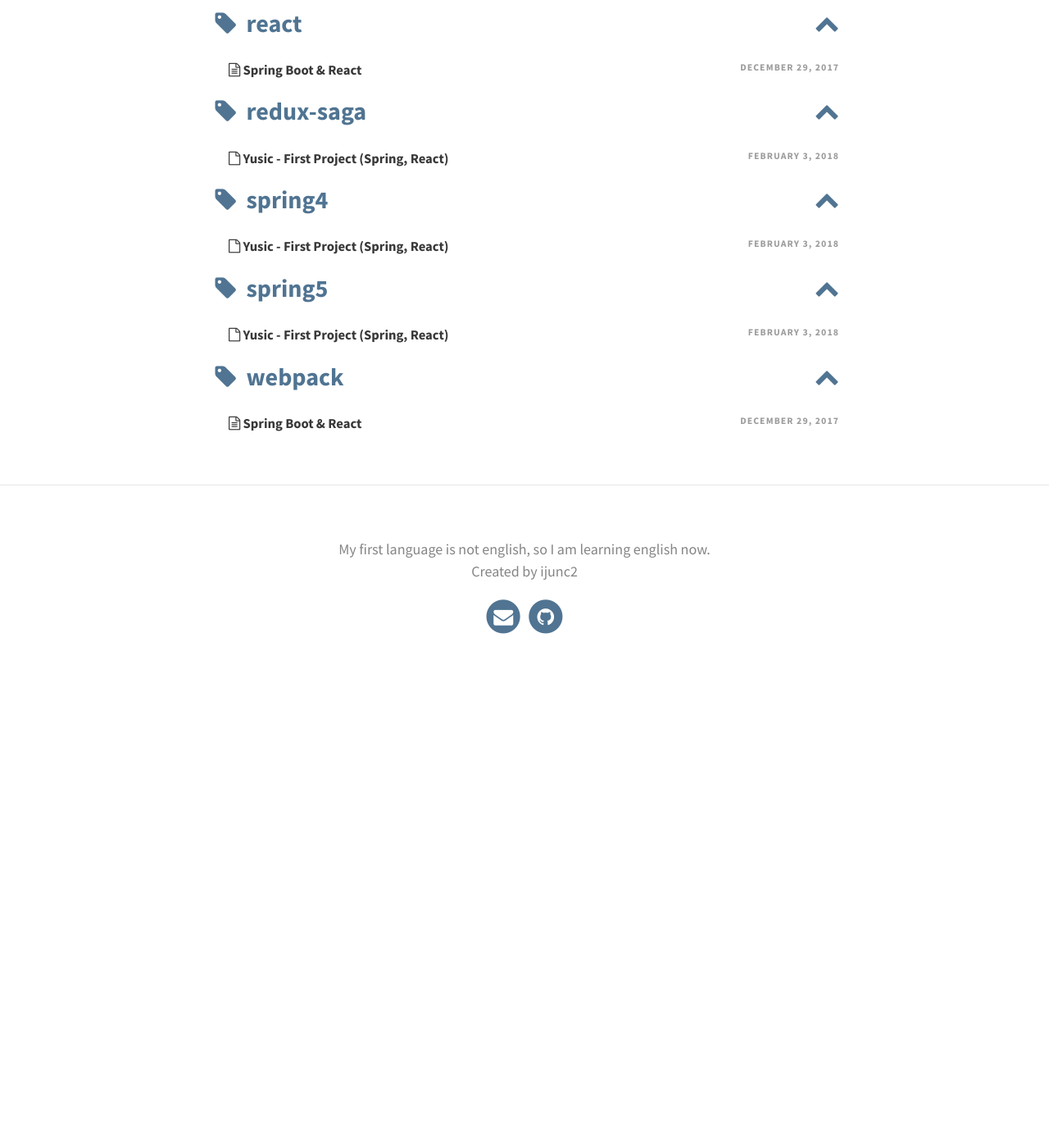
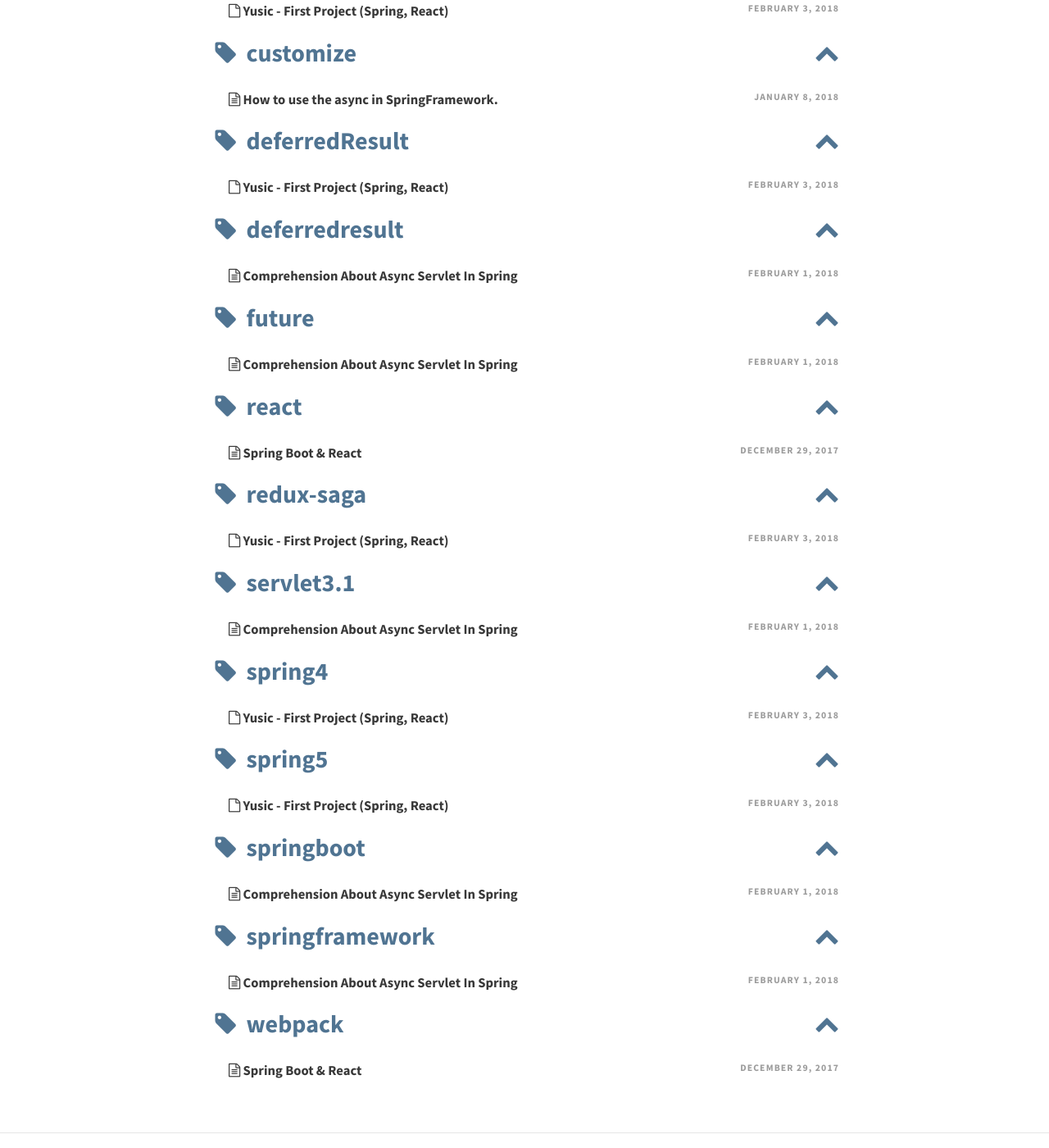
Before and after one commit to ijunc2/ijunc2.github.com, a Jekyll site: the page built from pages/tags.html, in a window 1280 px wide and 1400 px high, scrolled down 4152 px. Shown: the whole window at 82% size. Built offline with Jekyll 4.4.1, drawn with Linux system fonts in a browser that asks for light colours; before the commit the page ends 5010 px from its top, so only the background shows below that; part of the change alters nothing that is shown; some of the changed text lies outside the part shown.

Commit message:
update the sixths posting

```diff
--- /dev/null
+++ b/_posts/2018-02-01-seventh.md
@@ -0,0 +1,24 @@
+---
+layout: post
+title: Comprehension About Async Servlet In Spring
+comment: true
+tags: [Servlet3, servlet3.1, springboot, springframework, callable, deferredresult, future]
+sitemap :
+  changefreq : Monthly
+  priority : 1.0
+---
+
+*When* we built a back-end server using Java in the past, threads have been essential. By the
+way, technically, because making and destroying the thread have to cost a lot of resources, whenever some requests or events happen, making and destoroying the thread is very inefficient. Because of this, people came up with the concept of the **pool** which has many threads created initially and controls the life-cycle of the threads, and the *servlet* has been based on the pool.(As the *servlet* is a kind of the thread to connect in http, this has also the pool which is *Servlet Pool*).
+![pic1](/assets/img/post/2018-02-01/p1.png)
+Even though the concept of the pool had improved the back-end server on higher performance, the other issue happened. Basically, threads consume many resoureces when threads are made and destroied, and if the thread pool consumes all of the threads, next requests would stand by in a queue, and if the queue is also full with the request, finally, the server would occur an error which is 'Out Of Memory'. So, for this solution, even if we can come up with creating much more threads, it doesn't become a good solution because creating much more threads increases usage of the memory (because the thread has their the value of a stracktrace and their own data).
+
+So, as many people had wanted to improve the performance, the new solution was proposed by the servlet 3.0. This solution is to divide the thread into the pool of the servlet thread and the worker thread, and in the servlet 3.1 callback function was adopted. This solutions have many benefits. At first, according to separting the thread, Threads can be separated by role. Before servlet3.0, if some work takes a long time in the business logic, the servlet thread couldn't be returned until some work end. However, as the threads are divided by role, the servlet has been able to be returned without some work end in the business logic. It makes the server more efficient.
+![pic1](/assets/img/post/2018-02-01/p2.png)
+* ***num1,2***: This is the servlet thread of processing the request from client. If the servlet thread end processing the request, the servlet is returned to the pool of the servlet.
+* ***num3,4***: In order to processing the business logic, the worker thread is called from the pool of the worker thread. durig this process, since the servlet which was called for processing the request was already returned, this servlet is readying to deal with the new request.
+* ***num5,6,7***: After finishing the business logic, in order to respond the result to client, the servlet is called again from the pool of the servlet thread.
+
+However, at this point, we are able to have a question. Finally, the pool of the worker thead would consume all of the thread, and the queue is also full with the request, and in the end, the server would occur the error which is 'Out Of Memory'. Yes, it's true, yet we can solve this issue using [*DeferredResult*](https://docs.spring.io/spring/docs/current/javadoc-api/org/springframework/web/context/request/async/DeferredResult.html)(I am going to talk about this one next post.). Likewise, in this article, what I want to say is that the threads have been separated into the pool by role. In the next article, I am going to talk more deeply using Code.
+
+<br/><br/>
```
Also changed, not shown: _posts/2018-01-08-fifth.md (line endings or trailing spaces), assets/img/post/2018-02-01/p1.png (added), assets/img/post/2018-02-01/p2.png (added), 1 other file.
